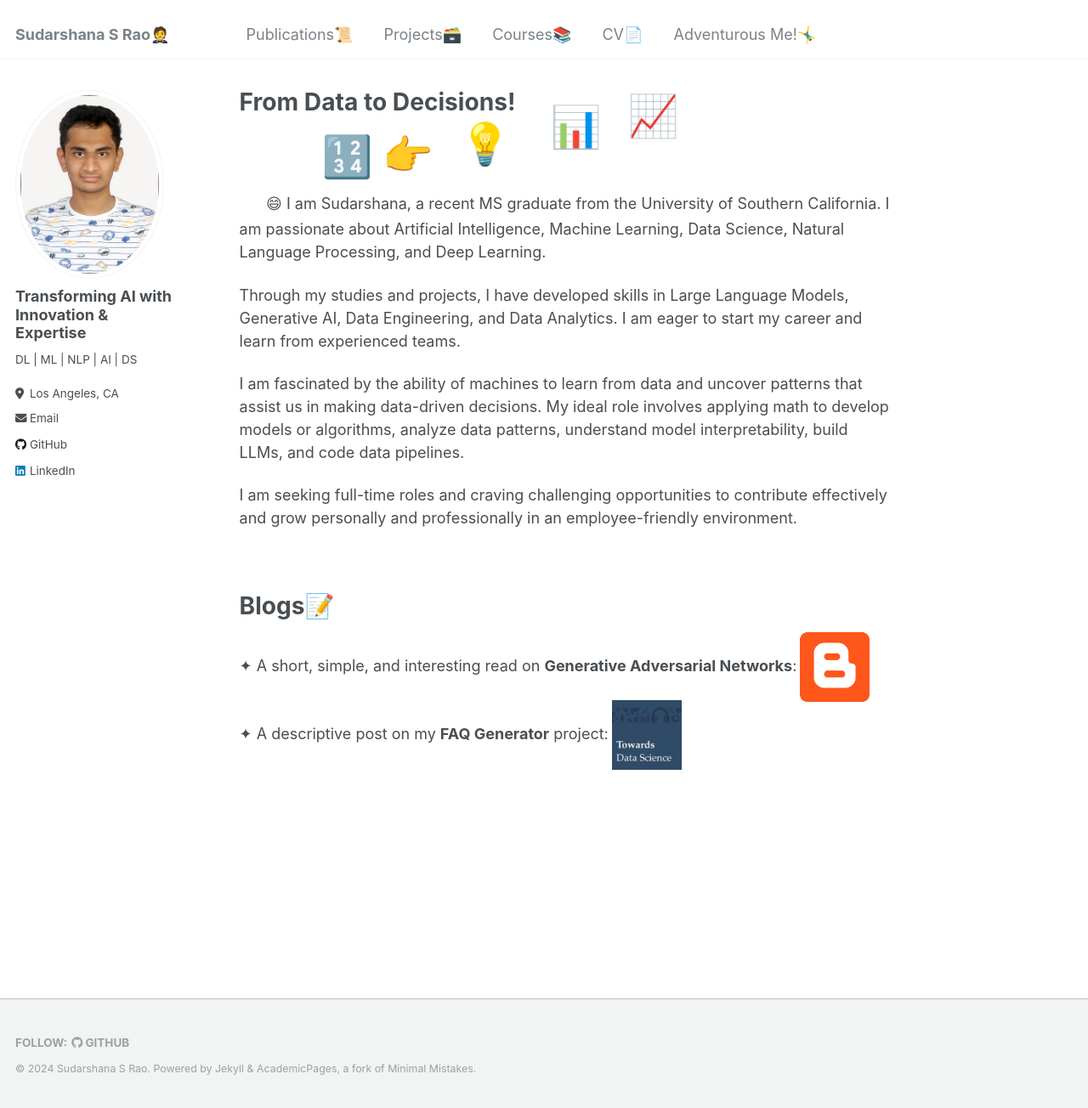
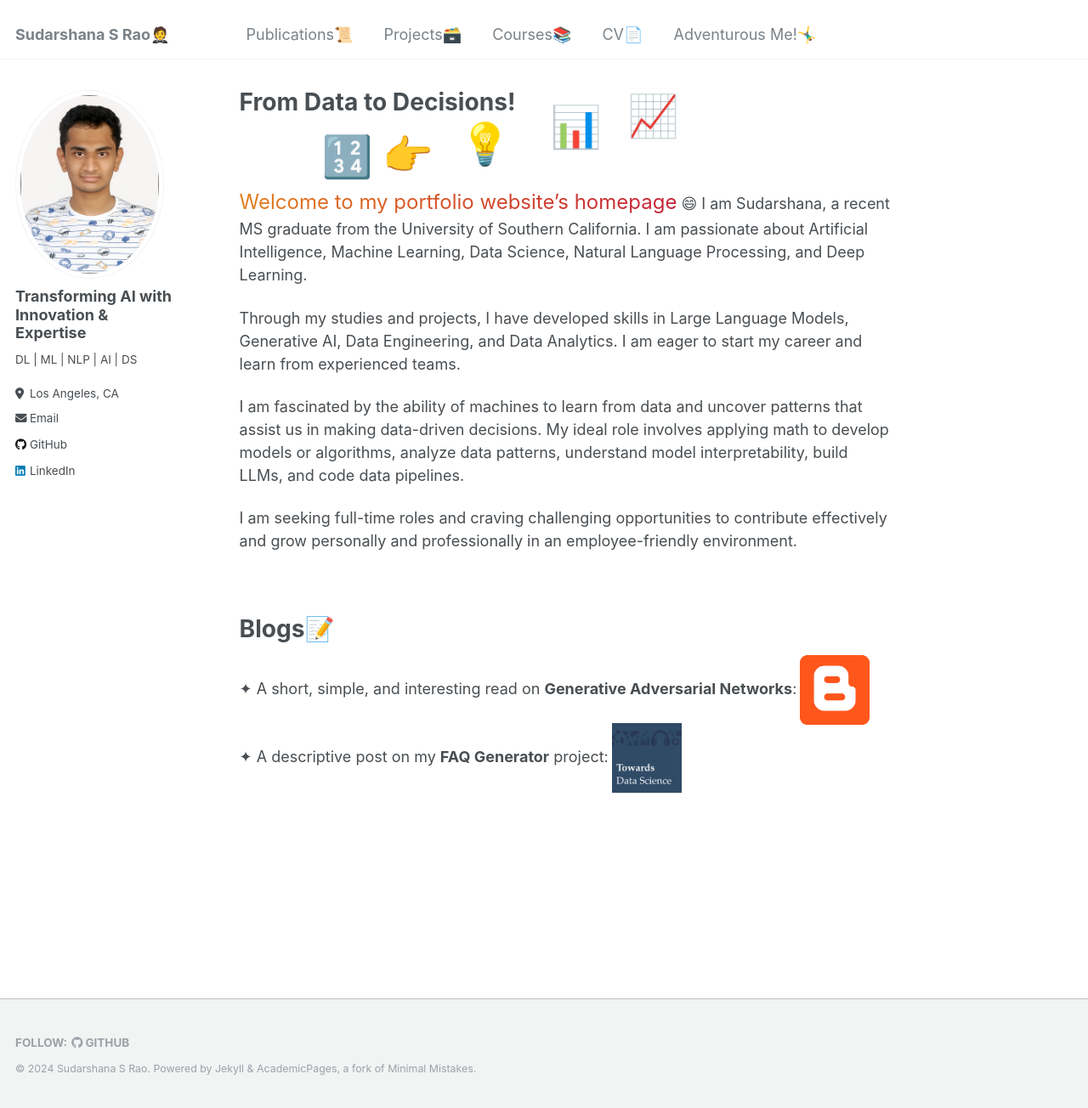
Before and after one commit to SudarshanaSRao/SudarshanaSRao.github.io, a Jekyll site: the page built from _pages/about.md, in a window 1280 px wide and 1304 px high. Shown: the whole window at 85% size. Built offline with Jekyll 4.4.1, drawn with Linux system fonts in a browser that asks for light colours; some of the changed lines change nothing that is shown.

Commit message:
Update about.md

```diff
--- a/_pages/about.md
+++ b/_pages/about.md
@@ -46,7 +46,7 @@ redirect_from:
 }
 </style>
 
-<link rel="stylesheet" href="https://cdnjs.cloudflare.com/ajax/libs/animate.css/4.1.1/animate.min.css"/>
+<span class="usc">Welcome to my portfolio website's homepage</span> 😄 I am Sudarshana, a recent MS graduate from the University of Southern California. I am passionate about Artificial Intelligence, Machine Learning, Data Science, Natural Language Processing, and Deep Learning.
 <style>
   @keyframes usc-colors {
     0% {
@@ -69,36 +69,7 @@ redirect_from:
     animation: usc-colors 4s infinite ease-in-out; /* Set animation properties */
     display: inline; /* Ensure inline display to avoid unwanted space */
   }
-  .cursor {
-    font-size: 24px;
-    font-weight: bold;
-    display: inline-block;
-    animation: blink 1s step-end infinite;
-  }
-  @keyframes blink {
-    from, to { opacity: 1; }
-    50% { opacity: 0; }
-  }
 </style>
-<span id="usc-text" class="usc"></span><span id="cursor" class="cursor">_ /</span> 😄 I am Sudarshana, a recent MS graduate from the University of Southern California. I am passionate about Artificial Intelligence, Machine Learning, Data Science, Natural Language Processing, and Deep Learning.
-<script src="https://cdn.jsdelivr.net/npm/typed.js@2.0.12"></script>
-<script>
-  document.addEventListener('DOMContentLoaded', (event) => {
-    const options = {
-      strings: ["Welcome to my portfolio website's homepage"],
-      typeSpeed: 100, // Adjust typing speed
-      backSpeed: 50, // Adjust backspacing speed
-      loop: true, // Make the animation infinite
-      onStringTyped: (arrayPos, self) => {
-        document.getElementById('cursor').style.display = 'none';
-      },
-      preStringTyped: (arrayPos, self) => {
-        document.getElementById('cursor').style.display = 'inline-block';
-      }
-    };
-    const typed = new Typed("#usc-text", options);
-  });
-</script>
 
 Through my studies and projects, I have developed skills in Large Language Models, Generative AI, Data Engineering, and Data Analytics. I am eager to start my career and learn from experienced teams.
 
```
